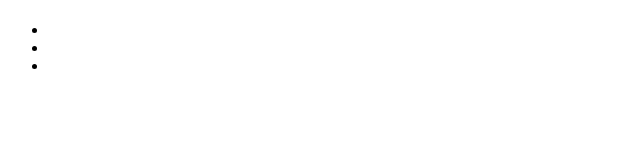
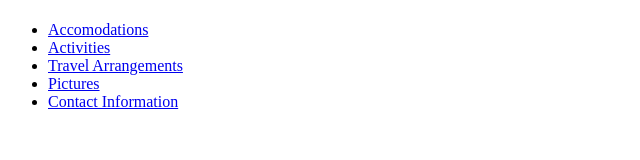
Before and after one commit to Brendangrubb/Resort, a plain HTML site: page index.html in a window 1280 px wide. Shown: the whole page, without its empty margins (0-640 px from the left). Drawn offline with Linux system fonts and the light colour scheme.

Commit message:
add blank list links

```diff
--- a/index.html
+++ b/index.html
@@ -9,9 +9,11 @@
     <h2></h2>
     <p></p>
     <ul>
-      <li></li>
-      <li></li>
-      <li></li>
+      <li><a href="Accomodations.html">Accomodations</a></li>
+      <li><a href="Activities.html">Activities</a></li>
+      <li><a href="Travel-Arrangements.html">Travel Arrangements</a></li>
+      <li><a href="Pictures.html">Pictures</a></li>
+      <li><a href="Contact-Information.html">Contact Information</a></li>
     </ul>
     <img src="" alt="">
     <p></p>
```
Also changed, not shown: Accomodations.html (added), Activities.html (added), Contact-Information.html (added), Pictures.html (added), Travel-Arrangements.html (added).
